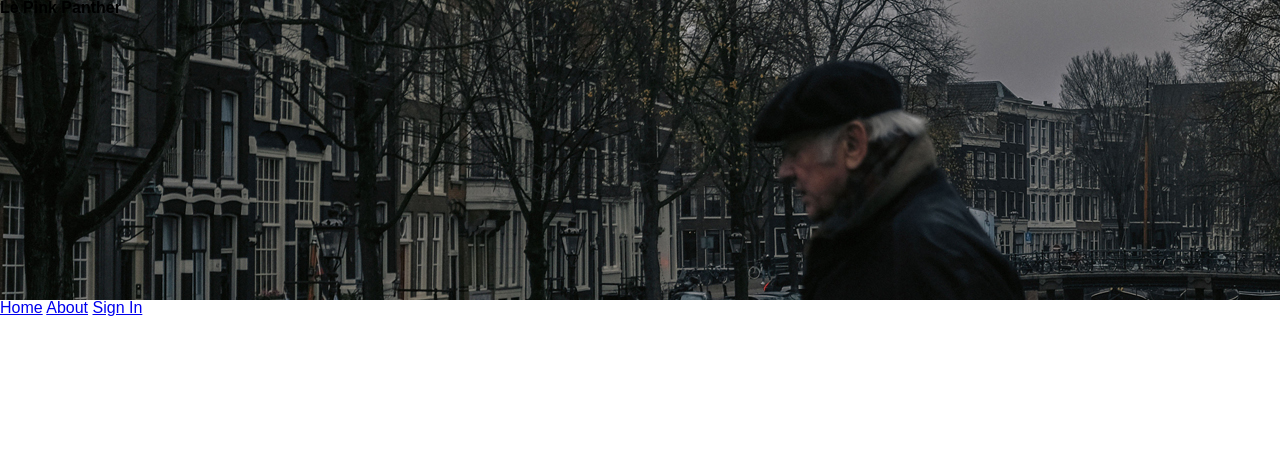
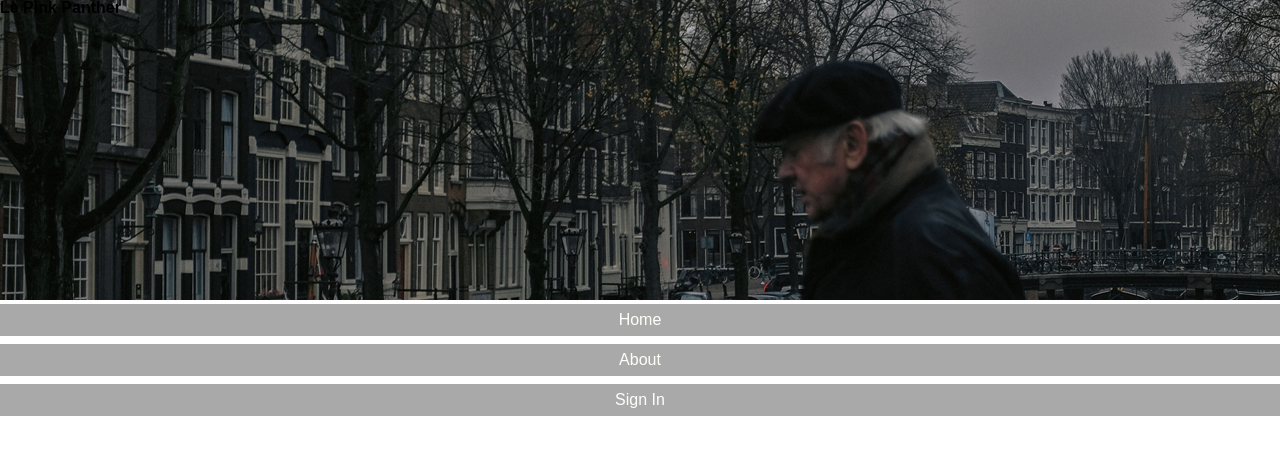
Before and after one commit to 818Studios/DGM2760_Unit02, a plain HTML site: page index.html in a window 1280 px wide. Drawn offline with Linux system fonts and the light colour scheme.

Commit message:
Adding styling for small navigation

```diff
--- a/less/_small-default.less
+++ b/less/_small-default.less
@@ -27,7 +27,20 @@ header {
 
 /* NAVigation  */
 
+nav{
+	display: flex;
+	flex-direction: column;
 
+	a{
+		width: 100%;
+		text-align: center;
+		margin: .25rem auto;
+		padding: .5rem .5rem;
+		text-decoration: none;
+		color: #FFFFFA;
+		background-color: darkgray;
+	}
+}
 
 /* MAIN  */
 main {
```
Also changed, not shown: css/styles.css.
